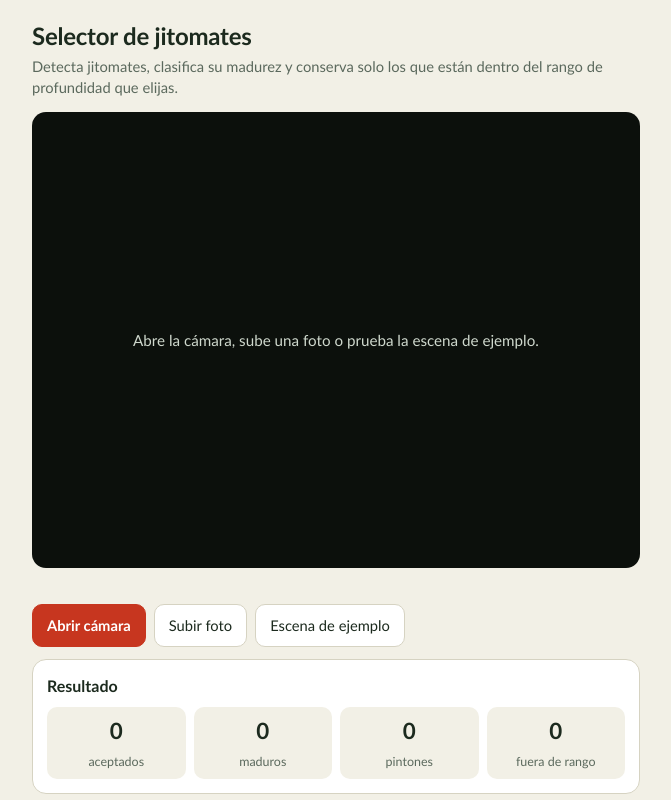
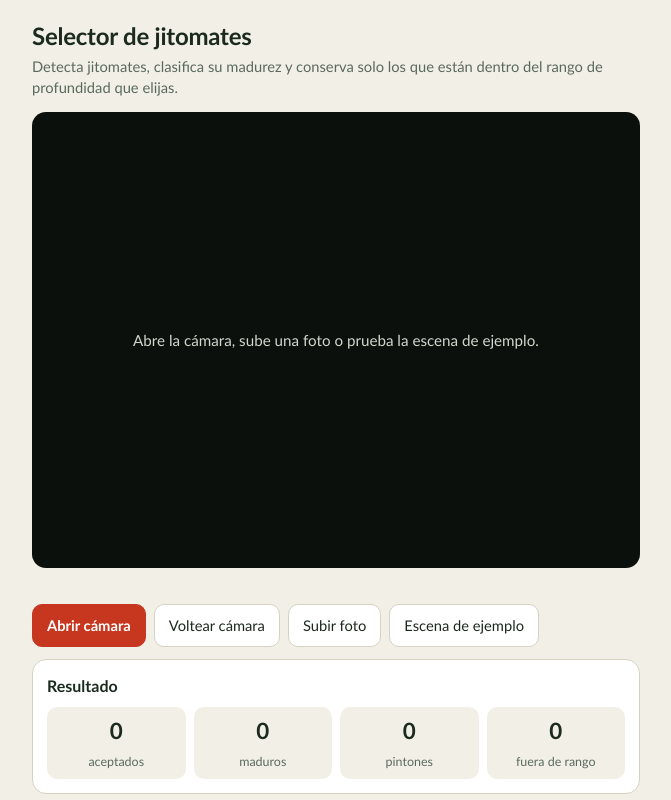
Before and after one commit to natanael3586/camara-pro-max, a plain HTML site: page index.html in a window 1280 px wide. Shown: the top 800 px of the page, without its empty margins (304-975 px from the left). Drawn offline with Linux system fonts and the light colour scheme.

Commit message:
Update index.html

```diff
--- a/index.html
+++ b/index.html
@@ -20,6 +20,7 @@
 
 <div class="row">
   <button class="main" id="bCam">Abrir cámara</button>
+  <button id="bFlip" disabled>Voltear cámara</button>
   <button id="bPhoto">Subir foto</button>
   <button id="bDemo">Escena de ejemplo</button>
 </div>
```
